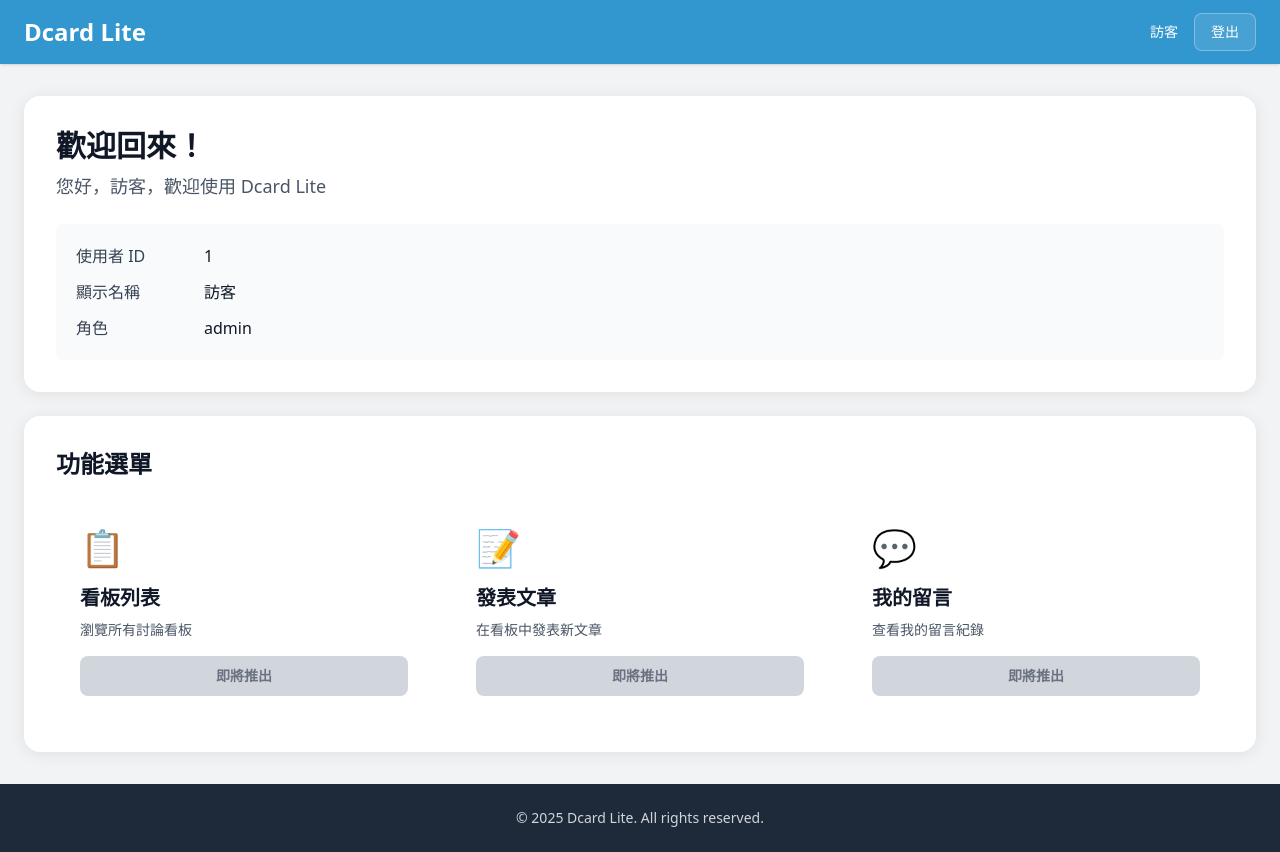
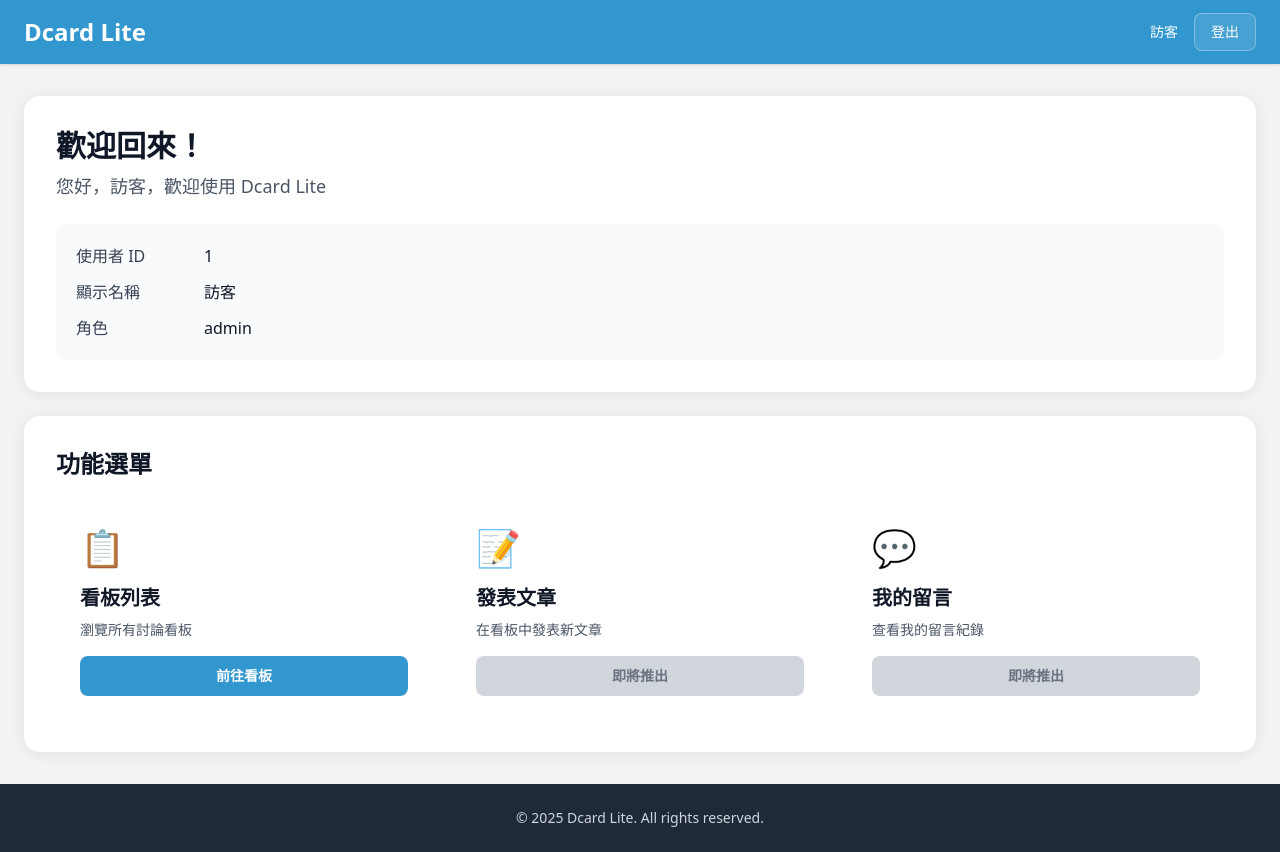
Before and after one commit to honeykokia/dcard-lite, a Vue app in the folder frontend/: page / in a window 1280 px wide. Built offline with nearby package versions, Linux system fonts and the light colour scheme; sample sign-in values are in the browser's storage.

Commit message:
refactor(home): 啟用 前往看板 button

```diff
--- a/frontend/src/views/Home.vue
+++ b/frontend/src/views/Home.vue
@@ -56,10 +56,10 @@
             <h4 class="mb-2 text-xl font-bold text-gray-900">看板列表</h4>
             <p class="mb-4 text-sm text-gray-600">瀏覽所有討論看板</p>
             <button
-              class="w-full rounded-lg bg-gray-300 py-2.5 text-sm font-semibold text-gray-500 cursor-not-allowed"
-              disabled
+              @click="router.push('/boards')"
+              class="w-full rounded-lg bg-[#3397cf] py-2.5 text-sm font-semibold text-white transition-all duration-200 hover:bg-[#2b7fb3] hover:shadow-md active:scale-[0.98]"
             >
-              即將推出
+              前往看板
             </button>
           </div>
 
```
